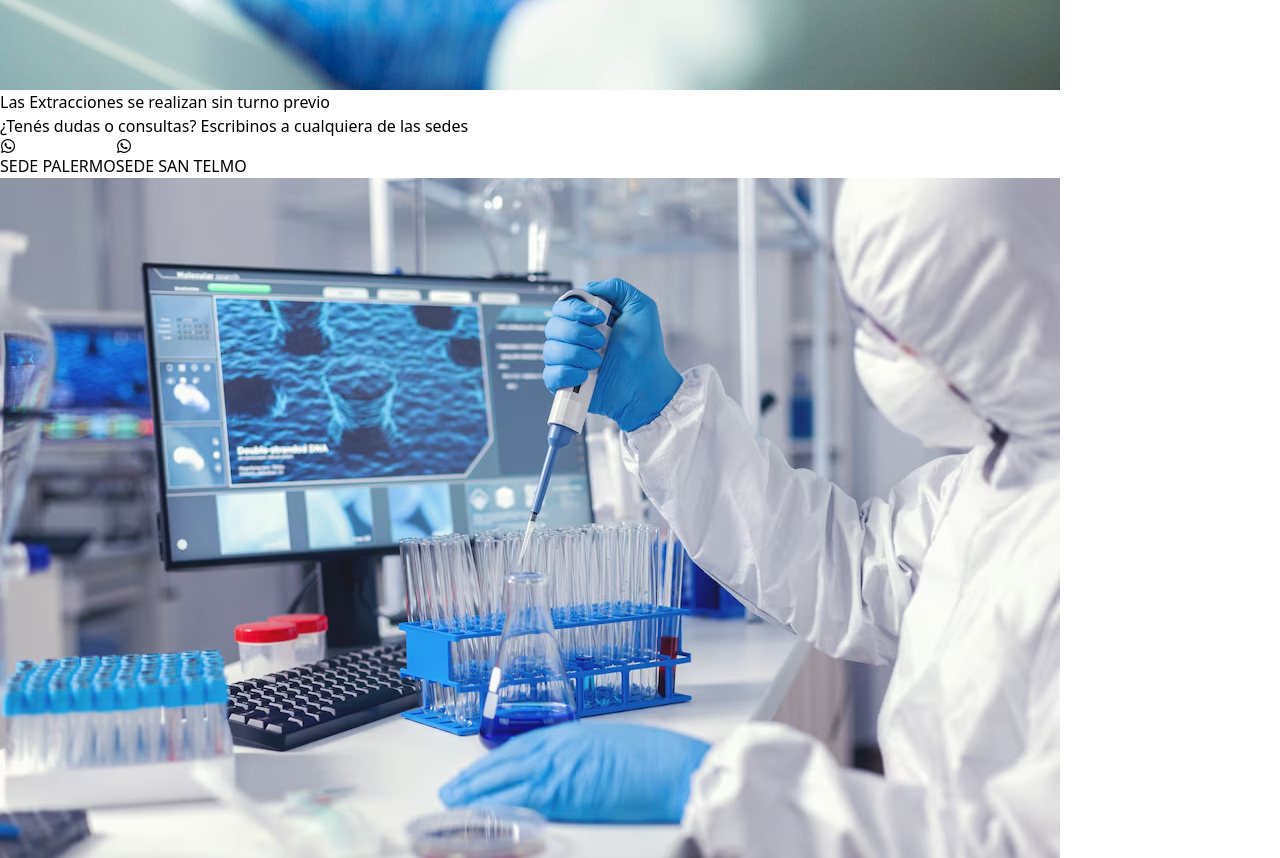
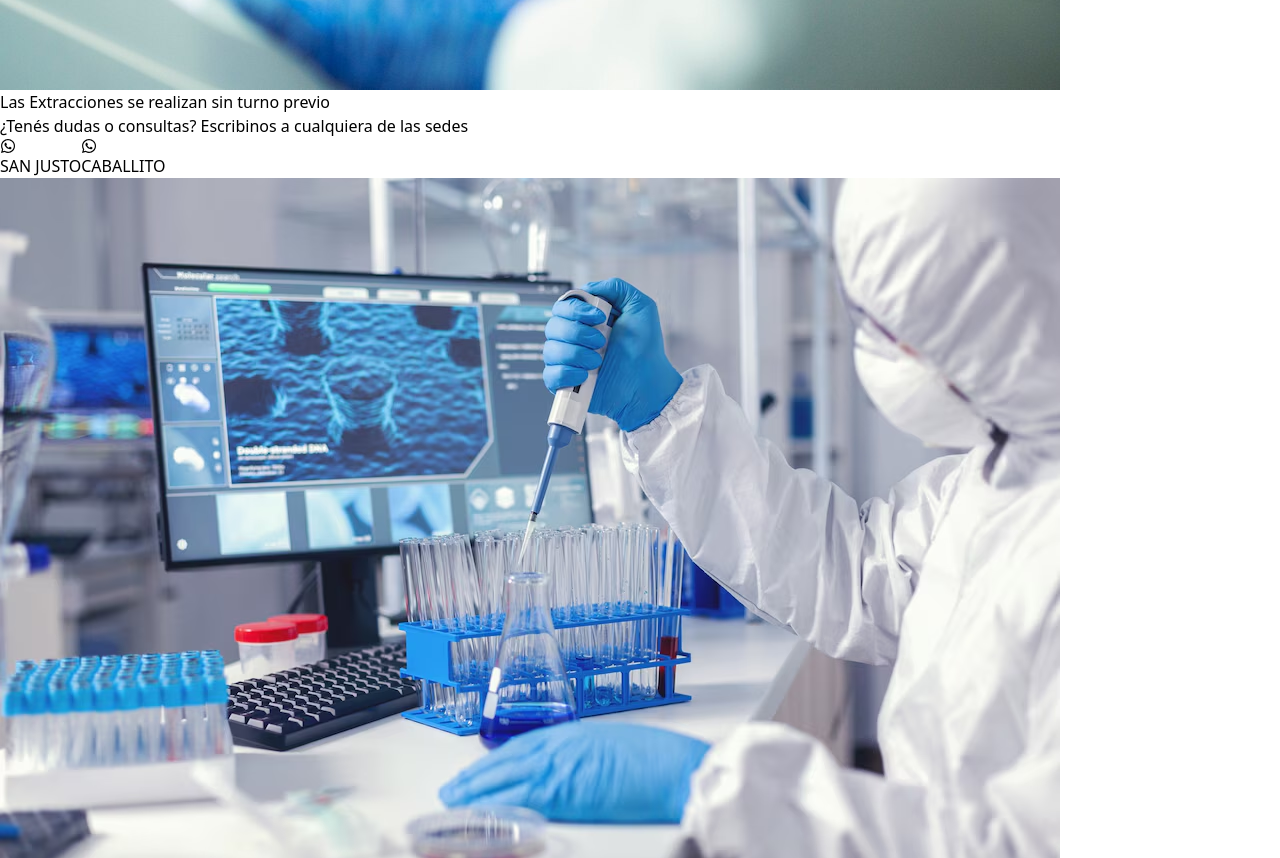
Before and after one commit to EmanuelRigo/lab-v2-react, a Next.js app: page / in a window 1280 px wide. Shown: the part 800-1658 px from the top of the page. Built offline with nearby package versions, Linux system fonts and the light colour scheme.

Commit message:
fixing bugs

```diff
--- a/src/components/LandingPageComponents/CarouselItem.jsx
+++ b/src/components/LandingPageComponents/CarouselItem.jsx
@@ -20,11 +20,11 @@ const CarouselItem = ({ image, title, description, caption }) => {
 
               <button className="bg-sky-600 text-white px-4 py-2 flex items-center hover:bg-sky-700 transition-colors duration-200">
                 <FaWhatsapp className="mr-2" />
-                SEDE PALERMO
+                SAN JUSTO
               </button>
               <button className="bg-sky-600 text-white px-4 py-2 flex items-center hover:bg-sky-700 transition-colors duration-200">
                 <FaWhatsapp className="mr-2" />
-                SEDE SAN TELMO
+                CABALLITO
               </button>
             </div>
           </div>
--- a/src/components/LandingPageComponents/Navbar.jsx
+++ b/src/components/LandingPageComponents/Navbar.jsx
@@ -23,13 +23,13 @@ const Navbar = () => {
               <div className="flex items-center">
                 <FaMapMarkerAlt />
                 <span className="px-1">
-                  <p className="border-b border-sky-600 hover:border-white">Palermo</p>
+                  <p className="border-b border-sky-600 hover:border-white">San Justo</p>
                 </span>
               </div>
               <div className="px-3 flex items-center">
                 <FaMapMarkerAlt />
                 <span className="px-1">
-                  <p className="border-b border-sky-600 hover:border-white">San telmo</p>
+                  <p className="border-b border-sky-600 hover:border-white">Caballito</p>
                 </span>
               </div>
             </div>
```
Also changed, not shown: src/components/LandingPageComponents/ContactForm.jsx (+11 -12 lines).
